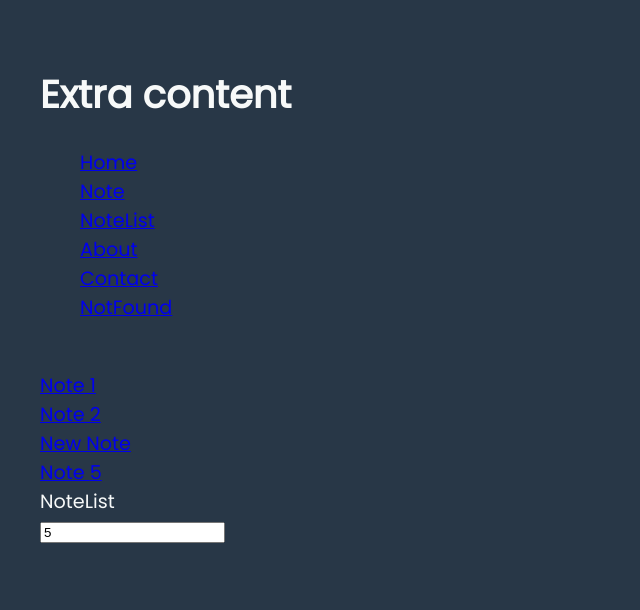
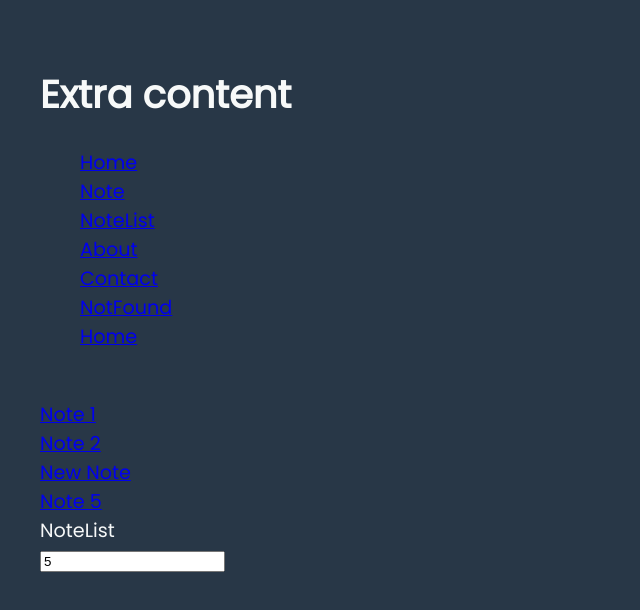
Before and after one commit to Kamilismayilzade/react-router-dom-implementation-study, a React (Vite) app: page /note in a window 1280 px wide. Shown: the top 610 px of the page, without its empty margins (0-640 px from the left). Built offline with nearby package versions, Linux system fonts and the light colour scheme.

Commit message:
navigation states

```diff
--- a/src/components/Navbar.tsx
+++ b/src/components/Navbar.tsx
@@ -1,7 +1,11 @@
 import React from 'react'
-import { Link, NavLink } from 'react-router-dom'
+import { Link, NavLink, useLocation } from 'react-router-dom'
 
 const Navbar = () => {
+
+  const location = useLocation();
+  console.log(location)
+
 
   return (
 
@@ -26,10 +30,14 @@ const Navbar = () => {
             } } /> */}
 
             <NavLink end to='/note' ></NavLink>
+            <NavLink to='/' state = 'Hi'>Home</NavLink>
 
         </ul>
 
+        {location.state}
+
     </nav>
+
 
   )
 }
```
